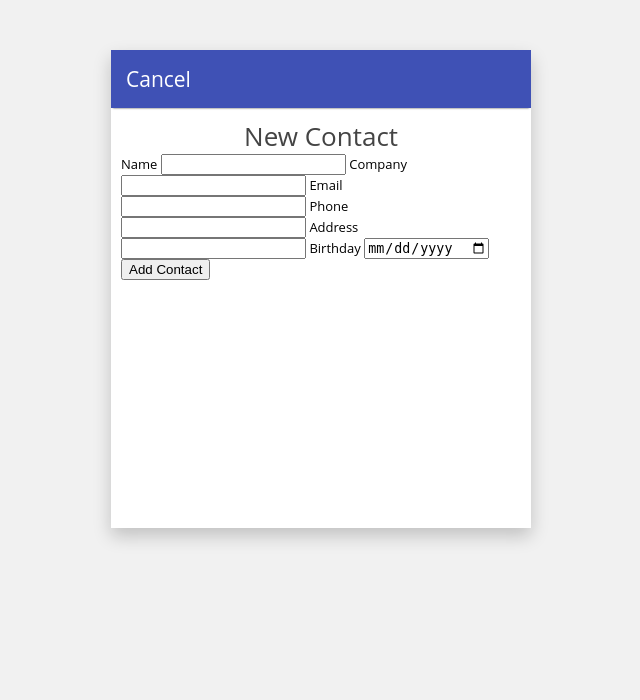
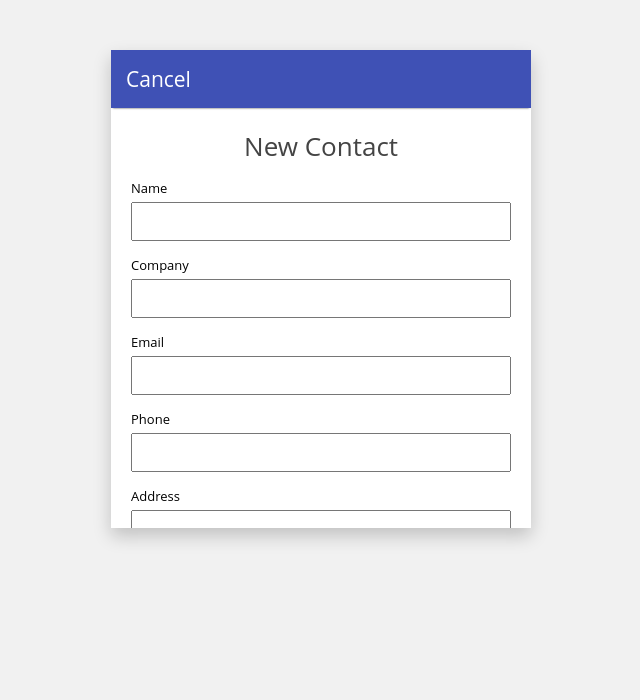
Before and after one commit to eisenbm/mtm6331, a PHP site: template contacts/templates/form.html.twig in a window 1280 px wide. Shown: the top 700 px of the page, without its empty margins (319-959 px from the left). Run offline with PHP 8.4, Linux system fonts and the light colour scheme; the template is opened without the code that fills it, so the values that code supplies are empty; some libraries are stand-ins or nearby versions.

Commit message:
Updates style sheet

```diff
--- a/contacts/css/style.css
+++ b/contacts/css/style.css
@@ -55,7 +55,6 @@ header {
   -webkit-align-items: center;
   -ms-flex-align: center;
   align-items: center;
-  @inlude justify-content(center);
 }
 
 .panel, .contact-list li {
@@ -187,3 +186,41 @@ header {
   font-size: 0.8em;
   text-align: center;
 }
+
+a.contact-add, a:link.contact-add, a:visited.contact-add {
+  color: #fff;
+}
+
+
+/* Contact Form */
+.errors {
+  background-color: #F5DDD9;
+  border: 1px solid #AE9E9A;
+  padding: 15px;
+}
+
+form {
+  padding: 10px;
+}
+
+label {
+  display: block;
+  margin: 10px 0 0 0;
+  padding: 5px 0;
+}
+
+input[type="text"], input[type="email"], input[type="tel"], input[type="date"] {
+  box-sizing: border-box;
+  display: block;
+  padding: 10px;
+  width: 100%;
+}
+
+input[type="submit"] {
+  background-color: #fff;
+  border: 1px solid #313AA5;
+  display: block;
+  font-size: 18px;
+  padding: 10px 15px;
+  margin: 10px auto;
+}
```
